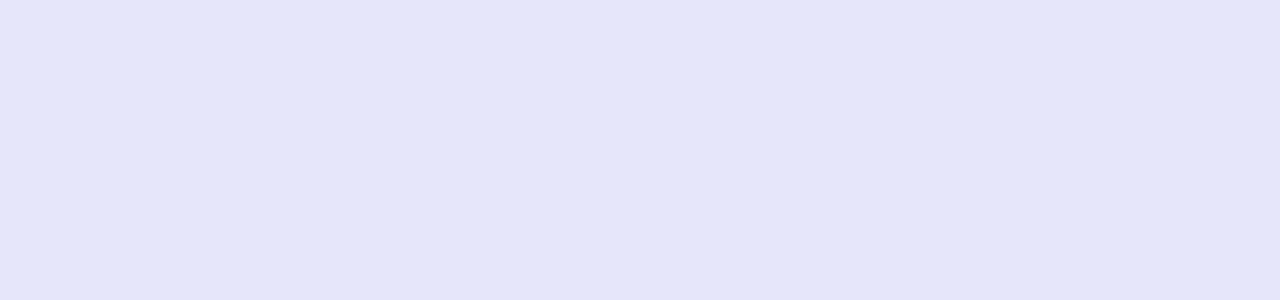
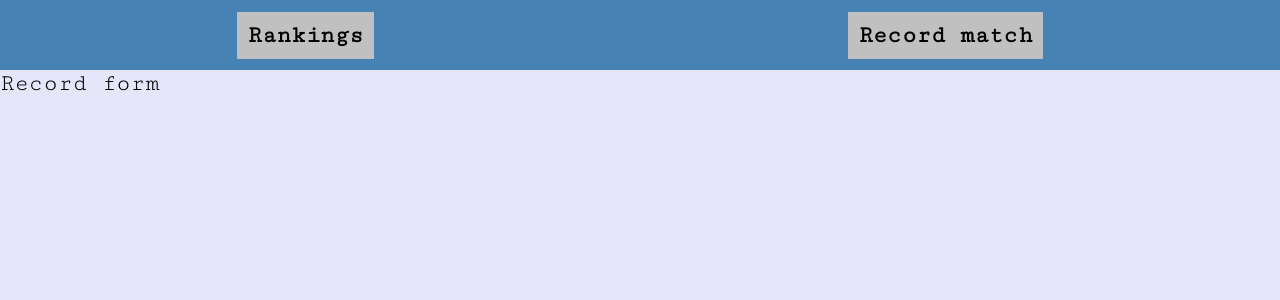
Before and after one commit to harry48225/poolelo, a React (Create React App) app in the folder poolelo-frontend/: page /record in a window 1280 px wide. Shown: the top 300 px of the page. Built offline with nearby package versions, Linux system fonts and the light colour scheme.

Commit message:
Basic Routing

```diff
--- a/poolelo-frontend/package.json
+++ b/poolelo-frontend/package.json
@@ -13,6 +13,7 @@
     "node-sass": "^6.0.1",
     "react": "^17.0.2",
     "react-dom": "^17.0.2",
+    "react-router-dom": "^5.2.0",
     "react-scripts": "4.0.3",
     "typescript": "^4.3.5",
     "web-vitals": "^1.1.2"
@@ -40,5 +41,8 @@
       "last 1 firefox version",
       "last 1 safari version"
     ]
+  },
+  "devDependencies": {
+    "@types/react-router-dom": "^5.1.8"
   }
 }
--- a/poolelo-frontend/src/App.scss
+++ b/poolelo-frontend/src/App.scss
@@ -1,10 +1 @@
 @import "./globalStyles.scss";
-
-.App {
-  text-align: center;
-  @extend .primary-font;
-}
-
-body {
-  background-color: $background-colour;
-}
--- a/poolelo-frontend/src/App.tsx
+++ b/poolelo-frontend/src/App.tsx
@@ -1,12 +1,30 @@
 import React from 'react';
-import {RankingsTable} from './rankingsTable';
+import {
+  BrowserRouter as Router,
+  Switch,
+  Route,
+} from "react-router-dom";
+import {Rankings} from './Rankings';
+import {RecordForm} from './RecordForm';
+import { NavBar } from './NavBar';
 import './App.scss';
 
 function App() {
   return (
-    <div className="App">
-      <RankingsTable players={[]} />
-    </div>
+      <Router>
+        <div>
+          <NavBar/>
+        </div>
+
+        <Switch>
+          <Route path="/record">
+            <RecordForm/>
+          </Route>
+          <Route path="/">
+            <Rankings/>
+          </Route>
+        </Switch>
+      </Router>
   );
 }
 
--- /dev/null
+++ b/poolelo-frontend/src/NavBar.scss
@@ -0,0 +1,21 @@
+@import './globalStyles.scss';
+
+.nav-bar {
+    display: flex;
+    justify-content: space-around;
+    align-items: center;
+    height: 70px;
+    background-color: $primary-colour;
+
+    button {
+        @extend .primary-font;
+        font-weight: bolder;
+        font-size: x-large;
+
+        flex-grow: 1;
+
+        border: none;
+        background-color: $accent-colour;
+        padding: $small-spacing;
+    }
+}
--- /dev/null
+++ b/poolelo-frontend/src/NavBar.tsx
@@ -0,0 +1,11 @@
+import React from 'react';
+import { Link } from 'react-router-dom';
+import './NavBar.scss';
+
+
+export const NavBar = () => (
+    <nav className="nav-bar">
+        <Link to="/"><button>Rankings</button></Link>
+        <Link to="/record"><button>Record match</button></Link>
+    </nav>
+)
--- /dev/null
+++ b/poolelo-frontend/src/Rankings.tsx
@@ -0,0 +1,4 @@
+import React from 'react';
+import {RankingsTable} from './rankingsTable';
+
+export const Rankings = () => <RankingsTable players={[]}/>;
--- /dev/null
+++ b/poolelo-frontend/src/RecordForm.tsx
@@ -0,0 +1,3 @@
+import React from 'react';
+
+export const RecordForm = () => (<div>Record form</div>);
--- a/poolelo-frontend/src/index.css
+++ /dev/null
@@ -1,13 +0,0 @@
-body {
-  margin: 0;
-  font-family: -apple-system, BlinkMacSystemFont, 'Segoe UI', 'Roboto', 'Oxygen',
-    'Ubuntu', 'Cantarell', 'Fira Sans', 'Droid Sans', 'Helvetica Neue',
-    sans-serif;
-  -webkit-font-smoothing: antialiased;
-  -moz-osx-font-smoothing: grayscale;
-}
-
-code {
-  font-family: source-code-pro, Menlo, Monaco, Consolas, 'Courier New',
-    monospace;
-}
--- /dev/null
+++ b/poolelo-frontend/src/index.scss
@@ -0,0 +1,10 @@
+@import './globalStyles.scss';
+
+body {
+  margin: 0;
+  @extend .primary-font;
+  -webkit-font-smoothing: antialiased;
+  -moz-osx-font-smoothing: grayscale;
+
+  background-color: $background-colour;
+}
--- a/poolelo-frontend/src/index.tsx
+++ b/poolelo-frontend/src/index.tsx
@@ -1,6 +1,6 @@
 import React from 'react';
 import ReactDOM from 'react-dom';
-import './index.css';
+import './index.scss';
 import App from './App';
 import reportWebVitals from './reportWebVitals';
 
```
Also changed, not shown: 1 other file (tests, documents, lock files or other folders).
